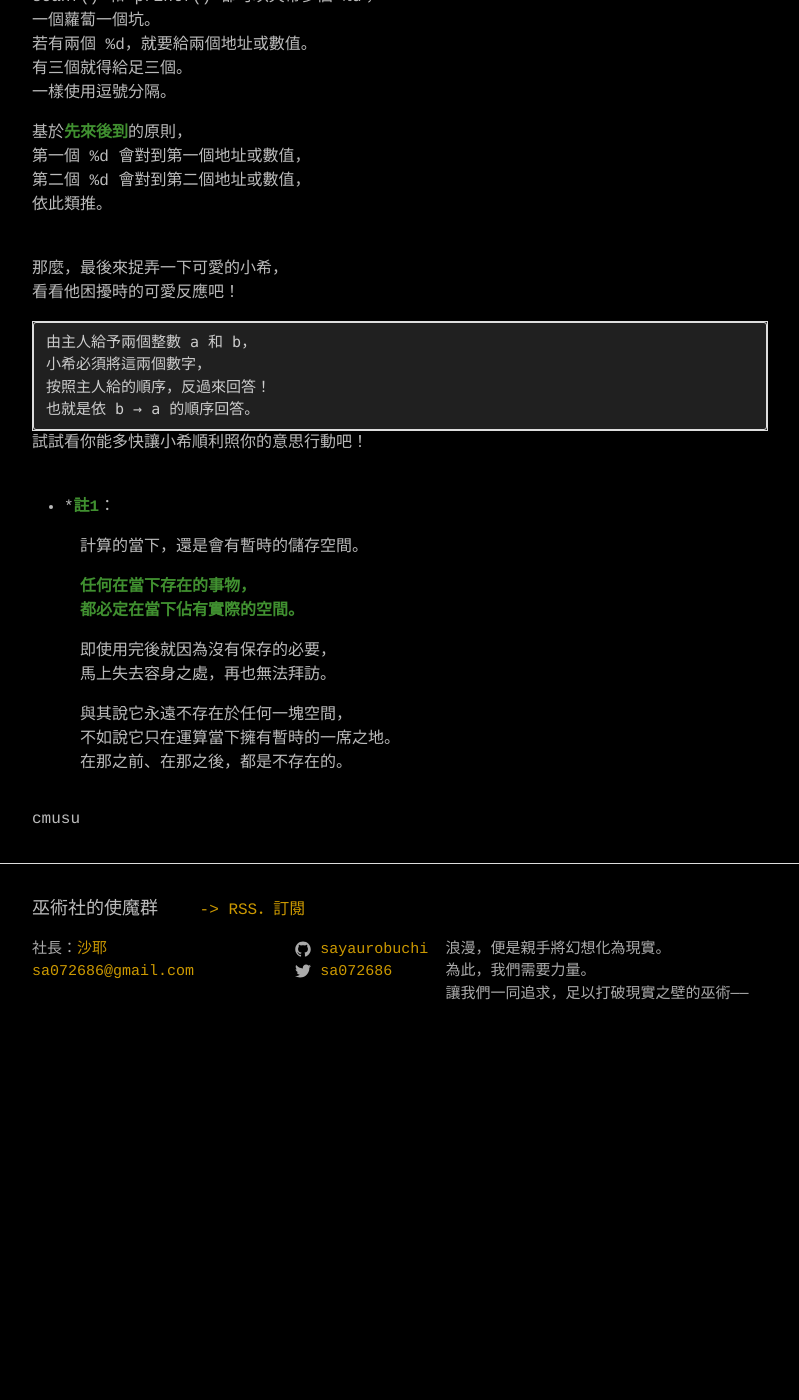
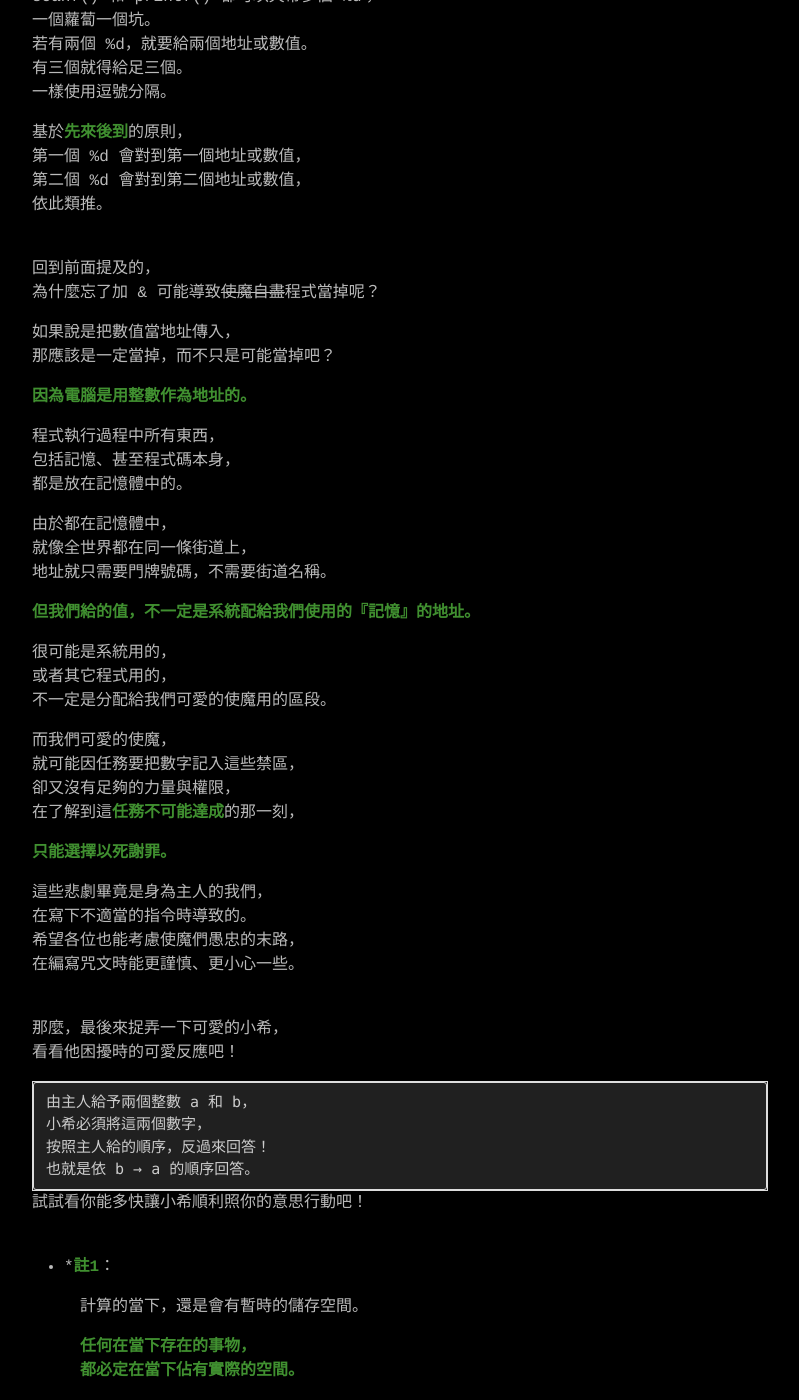
Before and after one commit to SayaUrobuchi/cmusu, a Jekyll site: the page built from _posts/2013-03-09-C1_01_var2.md, in a window 1280 px wide and 1400 px high, scrolled down 2656 px. Shown: the whole window, without its empty margins (240-1039 px from the left). Built offline with Jekyll 4.4.1, drawn with Linux system fonts in a browser that asks for light colours; comment, search, counter and statistics services are not loaded; before the commit the page ends 3726 px from its top, so only the background shows below that.

Commit message:
fix C1_01_2

```diff
--- a/_posts/2013-03-09-C1_01_var2.md
+++ b/_posts/2013-03-09-C1_01_var2.md
@@ -133,6 +133,41 @@ scanf() 和 printf() 都可以夾帶多個 %d；
 依此類推。
 <br />
 
+回到前面提及的，
+為什麼忘了加 & 可能導致~~使魔自盡~~程式當掉呢？
+
+如果說是把數值當地址傳入，
+那應該是一定當掉，而不只是可能當掉吧？
+
+**因為電腦是用整數作為地址的。**
+
+程式執行過程中所有東西，
+包括記憶、甚至程式碼本身，
+都是放在記憶體中的。
+
+由於都在記憶體中，
+就像全世界都在同一條街道上，
+地址就只需要門牌號碼，不需要街道名稱。
+
+**但我們給的值，不一定是系統配給我們使用的『記憶』的地址。**
+
+很可能是系統用的，
+或者其它程式用的，
+不一定是分配給我們可愛的使魔用的區段。
+
+而我們可愛的使魔，
+就可能因任務要把數字記入這些禁區，
+卻又沒有足夠的力量與權限，
+在了解到這**任務不可能達成**的那一刻，
+
+**只能選擇以死謝罪。**
+
+這些悲劇畢竟是身為主人的我們，
+在寫下不適當的指令時導致的。
+希望各位也能考慮使魔們愚忠的末路，
+在編寫咒文時能更謹慎、更小心一些。
+<br />
+
 那麼，最後來捉弄一下可愛的小希，
 看看他困擾時的可愛反應吧！
 
```
